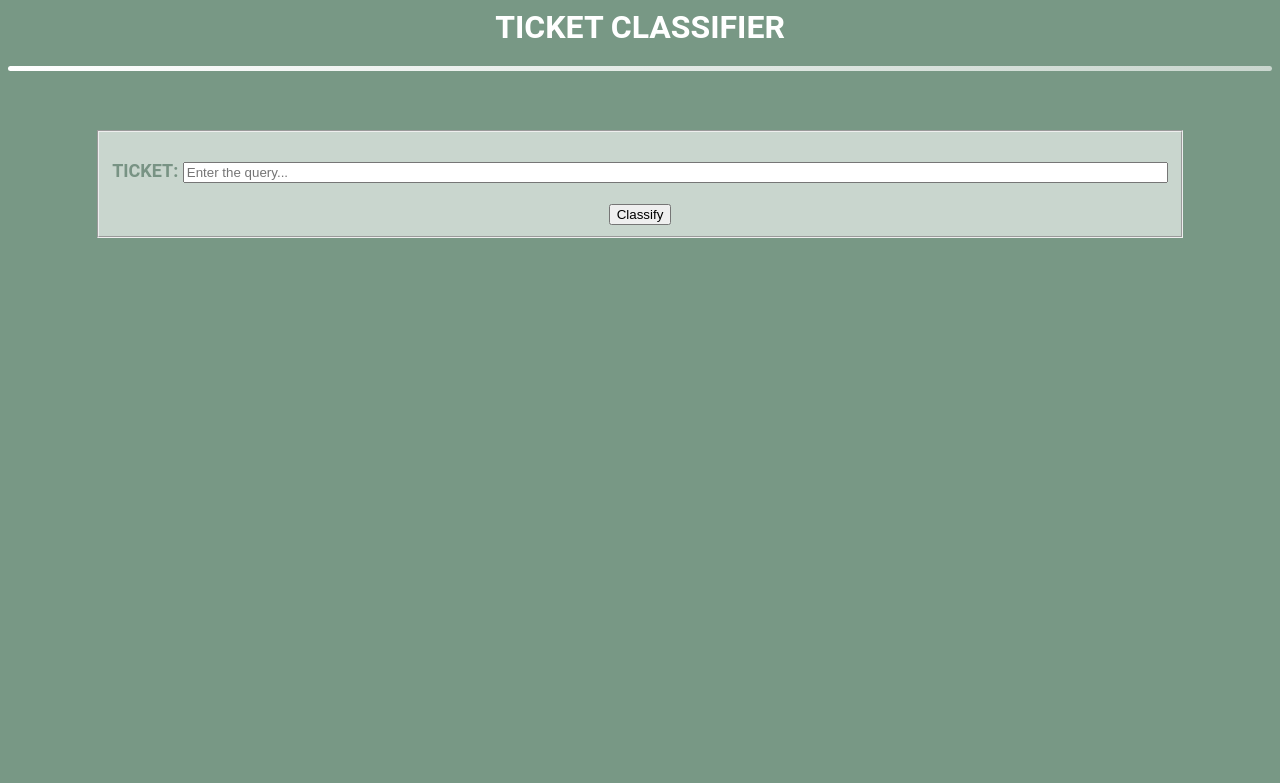
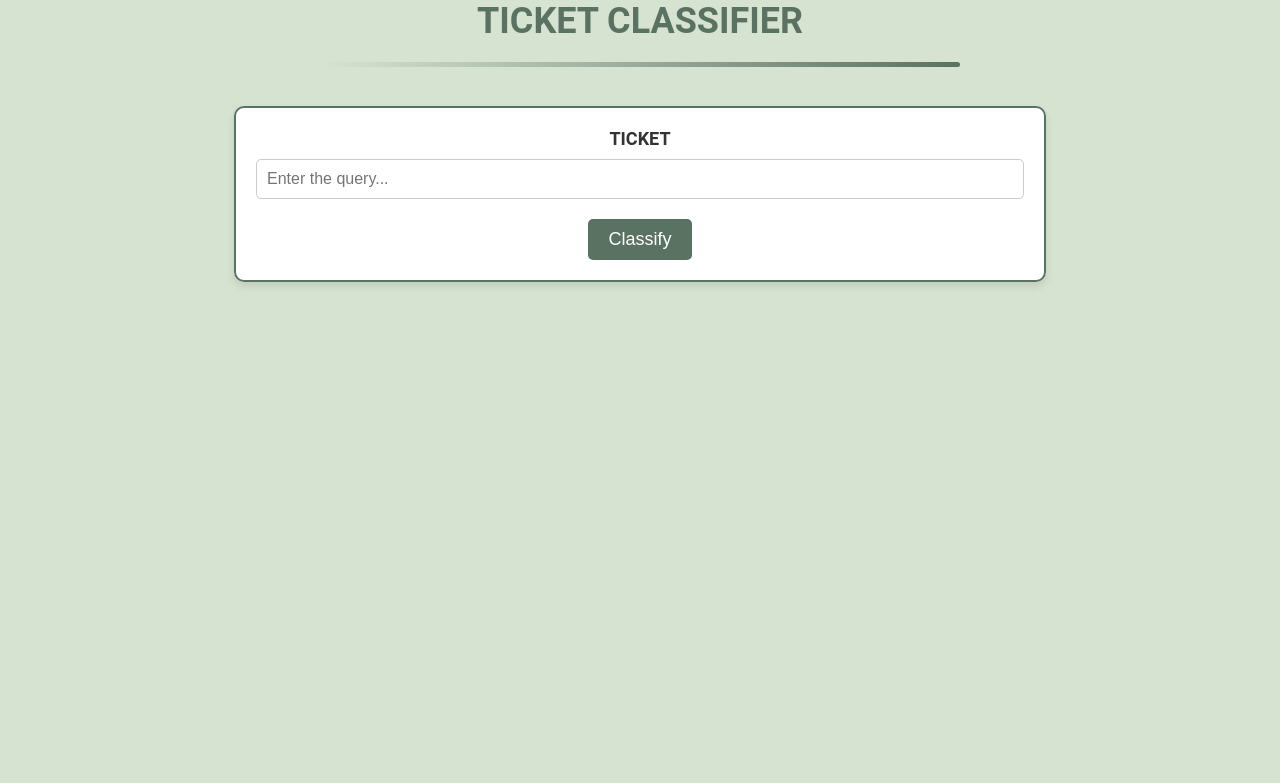
Before and after one commit to Ranishivi/TicketClassifier, a Flask app: page / in a window 1280 px wide. Shown: the top 783 px of the page. Run offline with Flask 3, Linux system fonts and the light colour scheme; parts of the project's set-up code (start-up, migrations or seed data) failed here and were passed over.

Commit message:
Update home.html

```diff
--- a/templates/home.html
+++ b/templates/home.html
@@ -1,59 +1,98 @@
 <html>
     <head>
-        <title>
-            Ticket
-        </title>
+        <title>Ticket Classifier</title>
         <style>
+            body {
+                background-color: #D6E3D1;
+                font-family: 'Roboto', sans-serif;
+                color: #333;
+                margin: 0;
+                padding: 0;
+            }
+
+            h1 {
+                color: #5A7262;
+                font-size: 36px;
+                margin-bottom: 10px;
+            }
+
             hr {
                 border: none;
                 height: 5px;
-                 background: linear-gradient(to right, #ffffff, #C9D6CE);
-                 width: 100%;
-                 margin: 20px 0;
+                background: linear-gradient(to right, #D6E3D1, #5A7262);
+                width: 50%;
+                margin: 20px auto;
                 border-radius: 10px;
             }
 
-            fieldset{
-                background-color: #C9D6CE;
-                border: 2px groove;
+            fieldset {
+                background-color: #ffffff;
+                border: 2px solid #5A7262;
+                padding: 20px;
+                border-radius: 10px;
+                box-shadow: 0 4px 8px rgba(0, 0, 0, 0.1);
             }
 
-            .fieldset-auto-width{
-                display: inline-block;
+            .fieldset-auto-width {
+                width: 60%;
+                margin: auto;
+            }
+
+            label {
+                font-size: 18px;
+                color: #333;
+            }
+
+            input[type="text"] {
+                width: 100%;
+                padding: 10px;
+                margin-top: 10px;
+                margin-bottom: 20px;
+                border: 1px solid #ccc;
+                border-radius: 5px;
+                font-size: 16px;
+            }
+
+            input[type="submit"] {
+                background-color: #5A7262;
+                color: #ffffff;
+                border: none;
+                padding: 10px 20px;
+                font-size: 18px;
+                cursor: pointer;
+                border-radius: 5px;
+                transition: background-color 0.3s ease;
             }
 
             input[type="submit"]:hover {
                 background-color: #789885;
             }
 
+            .result {
+                font-size: 24px;
+                color: #5A7262;
+                margin-top: 20px;
+            }
         </style>
     </head>
-    <body bgcolor="#789885">
-        <font color="white"  face="Roboto">
+    <body>
         <center>
-        <h1>
-               <b>  TICKET CLASSIFIER </b>
-               <hr size = 5>
-        </h1>
+            <h1><b>TICKET CLASSIFIER</b></h1>
+            <hr>
             <br>
-        <br>
-        <font size="4" color="#789384">
             <form method="post" action="/classify">
-            <fieldset class = 'fieldset-auto-width'>
-                <br>
-                <label><b> TICKET: </b>  </label>
-                <input type="text" name="ticket" placeholder="Enter the query..." size=120>
-                <br>
+                <fieldset class='fieldset-auto-width'>
+                    <label><b>TICKET</b></label>
+                    <input type="text" name="ticket" placeholder="Enter the query..." size="120">
                     <br>
                     <input type="submit" value="Classify">
+                </fieldset>
             </form>
-        <font size="6">
-
             {% if result %}
-        <B><p> {{ result }} </p></B>
+            <div class="result">
+                <b>{{ result }}</b>
+            </div>
             {% endif %}
-            </fieldset>
         </center>
-        </font>
     </body>
 </html>
```
Lines whose indentation alone changed are shown as unchanged.
